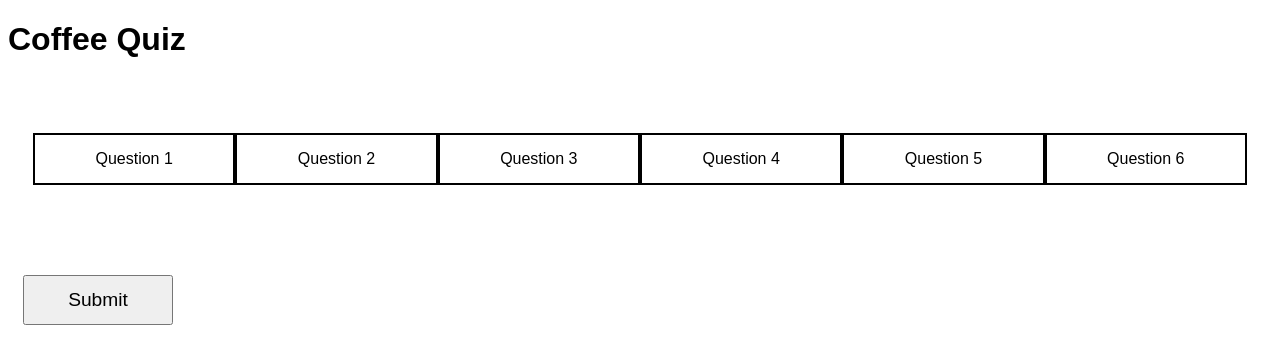
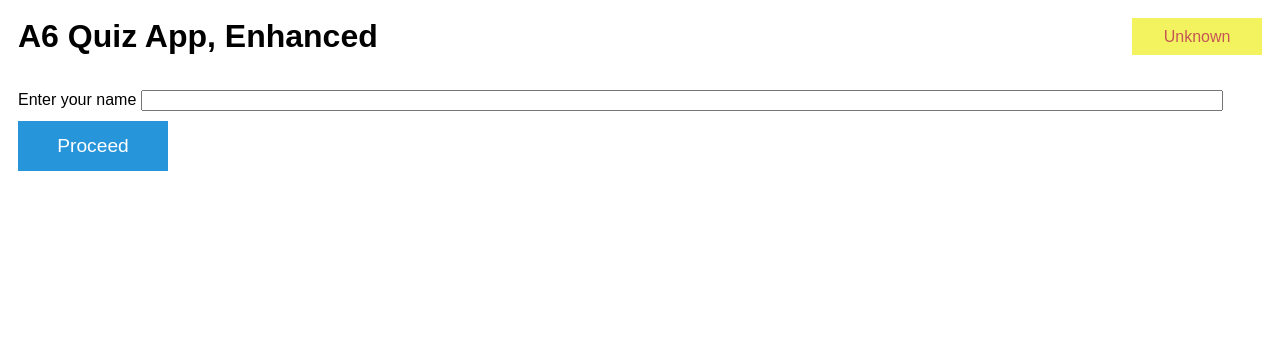
Before and after one commit to ethan7mac-rgb/Assignment-6---Enhanced-Quiz-App, a plain HTML site: page index.html in a window 1280 px wide. Drawn offline with Linux system fonts and the light colour scheme.

Commit message:
Login with not logic

```diff
--- a/a4.css
+++ b/a4.css
@@ -29,7 +29,7 @@ button{
     font-size: larger;
     width: 150px;
     height: 50px;
-    margin: 15px;
+    margin: 10px;
 }
 .tabs{
     display: flex;
@@ -55,6 +55,8 @@ input.radTab[type="radio"]{
     margin: 0;
     flex: 1;
     text-align: center;
+    min-width: 100px;
+    max-width: 100px;
 }
 .radTab + label:hover{
     background-color: darkblue;
@@ -74,3 +76,52 @@ table, th, td{
 .highlight{
     color: red;
 }
+#header{
+    display: flex;
+    flex-wrap: wrap;
+    width: 100%;
+}
+#fullCboQuiz{
+    margin-top: 25px;
+    width: 45%;
+    margin-right: 0;
+    align-items: flex-end;
+}
+h1{
+    width: 100%;
+    margin: 10px;
+}
+.login{
+    margin: 10px;
+    width: 100%;
+    gap: 15px;
+
+}
+#login{
+    margin-top: 25px;
+    width: 85%;
+}
+#btnLogin{
+    background-color: rgb(39, 149, 218);
+    color: white;
+    border: 0;
+}
+#btnLogin:hover{
+    background-color: blue;
+    cursor: pointer;
+}
+.constants{
+    display: flex;
+    justify-content: space-between;
+    width: 100%;
+}
+#user{
+    margin: 10px;
+    width: 150px;
+    height: auto;
+    background-color: rgb(243, 243, 96);
+    color: rgb(197, 86, 86);
+    display: flex;
+    justify-content: center;
+    align-items: center;
+}
--- a/a4.js
+++ b/a4.js
@@ -1,26 +1,33 @@
 //Ajax call to desired JSON that is sent into build site
+//Scope issue here fix later
 window.onload = function(){
     console.log("link test");
-    let url = "CoffeeQuiz.json";
+    let url = "MathQuiz.json";
     let xhr = new XMLHttpRequest();
     xhr.onreadystatechange = function() {
     if (xhr.readyState === XMLHttpRequest.DONE && xhr.status === 200) {
-        buildSite(xhr.responseText)
+        JsonParse(xhr.responseText)
     }
     };
     xhr.open("GET", url, true);
     xhr.send();
+    this.document.querySelector("#btnLogin").addEventListener("click", BuildQuiz)
 }
 //Global variable for storing the quiz JSON in
 let QUIZ = [];
-//the build site which effectively replaces window onload since everything we are doing in this is after we parse the JSON
-function buildSite(text){
+function JsonParse(text){
     QUIZ = JSON.parse(text);
     console.log("Data Parsed");
+}
+function BuildSite(){
+
+}
+//Made this build quiz to be called after the build site
+function BuildQuiz(){
     let main = document.querySelector("#main");
     let cards = buildCards();
     //sets up our initial html
-    main.innerHTML = "<h1>" + QUIZ.title + "</h1>";
+    main.innerHTML = '<div id="header"><h1> '+QUIZ.title+ '</h1><label id="fullCboQuiz">Quizzes:<select id="cboQuiz"><option>Math Quiz</option><option>Canadiana Quiz</option><option>World Geography Quiz</option></select></label></div>';
     main.innerHTML += '<div class="tabs">' + cards + '</div>';
     main.innerHTML += '<button id="btnSubmit">Submit</button>';
     main.innerHTML += '<div id="results"></div>';
--- a/index.html
+++ b/index.html
@@ -8,8 +8,17 @@
     <title>A4-Quiz App (Part A)</title>
 </head>
 <body>
+    <div class="constants">
+        <h1>A6 Quiz App, Enhanced</h1>
+        <p id="user">Unknown</p>
+    </div>
+
     <div id="main">
-
+        <label class="login">
+            Enter your name
+            <input id="login" type="text">
+        </label>
+        <button id="btnLogin">Proceed</button>
     </div>
 </body>
 </html>
```
